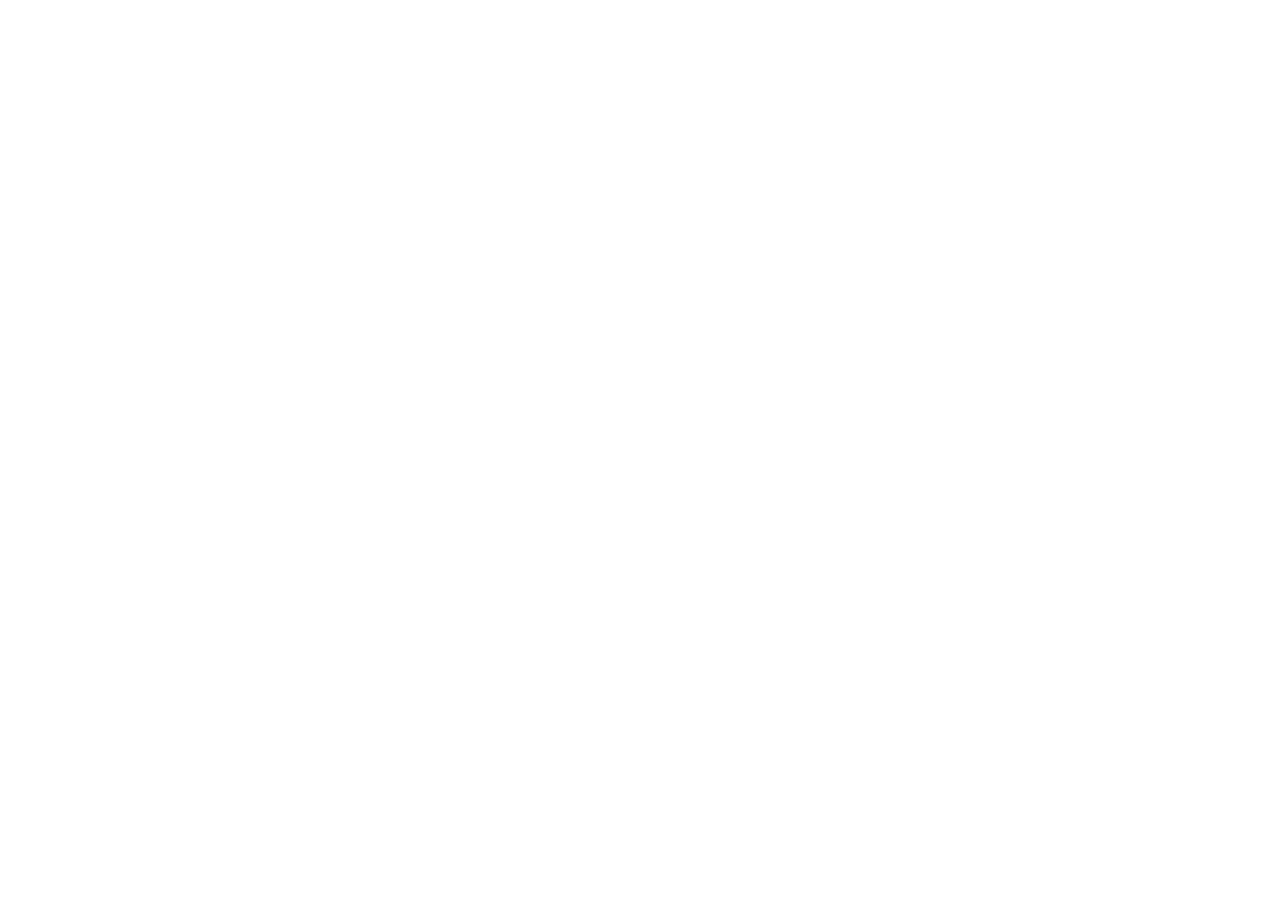
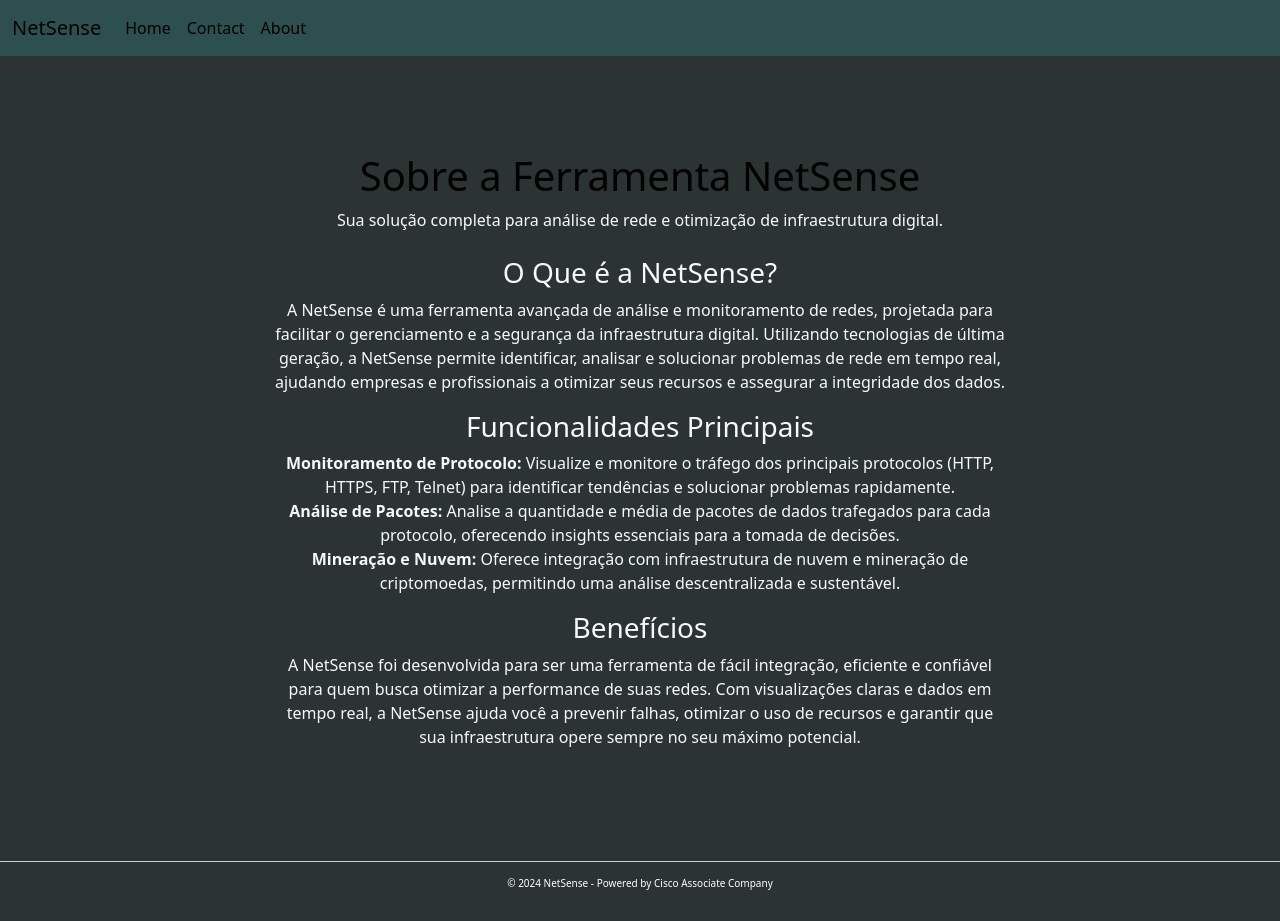
Before and after one commit to Jacksoan-Eufrosino/NetSense, a plain HTML site: page about.html in a window 1280 px wide. Before the commit the page ends 800 px from the top, so only its background shows below. Drawn offline with nearby package versions, Linux system fonts and the light colour scheme.

Commit message:
Update about.html
Versão base do about

```diff
--- a/about.html
+++ b/about.html
@@ -1,11 +1,74 @@
 <!DOCTYPE html>
-<html lang="pt-br">
+<html lang="en">
 <head>
-    <meta charset="UTF-8">
-    <meta name="viewport" content="width=device-width, initial-scale=1.0">
-    <title>About - Netsense</title>
+    <meta charset="UTF-8" />
+    <meta name="viewport" content="width=device-width, initial-scale=1.0" />
+    <link
+      href="https://cdn.jsdelivr.net/npm/bootstrap@5.3.3/dist/css/bootstrap.min.css"
+      rel="stylesheet"
+      integrity="sha384-QWTKZyjpPEjISv5WaRU9OFeRpok6YctnYmDr5pNlyT2bRjXh0JMhjY6hW+ALEwIH"
+      crossorigin="anonymous"
+    />
+    <link rel="stylesheet" type="text/css" href="styles.css" />
+    <title>About - NetSense</title>
 </head>
 <body>
+    <!-- Navbar -->
+    <nav class="navbar navbar-expand-lg" id="navbar">
+      <div class="container-fluid">
+        <a class="navbar-brand" href="#">NetSense</a>
+        <div class="collapse navbar-collapse" id="navbarSupportedContent">
+          <ul class="navbar-nav me-auto mb-2 mb-lg-0">
+            <li class="nav-item">
+              <a class="nav-link" href="index.html">Home</a>
+            </li>
+            <li class="nav-item">
+              <a class="nav-link" href="contact.html">Contact</a>
+            </li>
+            <li class="nav-item">
+              <a class="nav-link active" aria-current="page" href="about.html">About</a>
+            </li>
+          </ul>
+        </div>
+      </div>
+    </nav>
 
+    <!-- About Section -->
+    <div class="container text-light text-center my-5 py-5">
+      <h1>Sobre a Ferramenta NetSense</h1>
+      <p class="text-light">Sua solução completa para análise de rede e otimização de infraestrutura digital.</p>
+
+      <div class="row mt-4 text-light text-center">
+        <div class="col-md-8 offset-md-2">
+          <h3>O Que é a NetSense?</h3>
+          <p>
+            A NetSense é uma ferramenta avançada de análise e monitoramento de redes, projetada para facilitar o gerenciamento e a segurança da infraestrutura digital. Utilizando tecnologias de última geração, a NetSense permite identificar, analisar e solucionar problemas de rede em tempo real, ajudando empresas e profissionais a otimizar seus recursos e assegurar a integridade dos dados.
+          </p>
+
+          <h3>Funcionalidades Principais</h3>
+          <ul class="list-unstyled">
+            <li><strong>Monitoramento de Protocolo:</strong> Visualize e monitore o tráfego dos principais protocolos (HTTP, HTTPS, FTP, Telnet) para identificar tendências e solucionar problemas rapidamente.</li>
+            <li><strong>Análise de Pacotes:</strong> Analise a quantidade e média de pacotes de dados trafegados para cada protocolo, oferecendo insights essenciais para a tomada de decisões.</li>
+            <li><strong>Mineração e Nuvem:</strong> Oferece integração com infraestrutura de nuvem e mineração de criptomoedas, permitindo uma análise descentralizada e sustentável.</li>
+          </ul>
+
+          <h3>Benefícios</h3>
+          <p>
+            A NetSense foi desenvolvida para ser uma ferramenta de fácil integração, eficiente e confiável para quem busca otimizar a performance de suas redes. Com visualizações claras e dados em tempo real, a NetSense ajuda você a prevenir falhas, otimizar o uso de recursos e garantir que sua infraestrutura opere sempre no seu máximo potencial.
+          </p>
+        </div>
+      </div>
+    </div>
+
+    <!-- Footer -->
+    <footer class="footer text-center py-4">
+        <p>© 2024 NetSense - Powered by Cisco Associate Company</p>
+    </footer>
+
+    <script
+      src="https://cdn.jsdelivr.net/npm/bootstrap@5.3.3/dist/js/bootstrap.bundle.min.js"
+      integrity="sha384-YvpcrYf0tY3lHB60NNkmXc5s9fDVZLESaAA55NDzOxhy9GkcIdslK1eN7N6jIeHz"
+      crossorigin="anonymous"
+    ></script>
 </body>
 </html>
```
